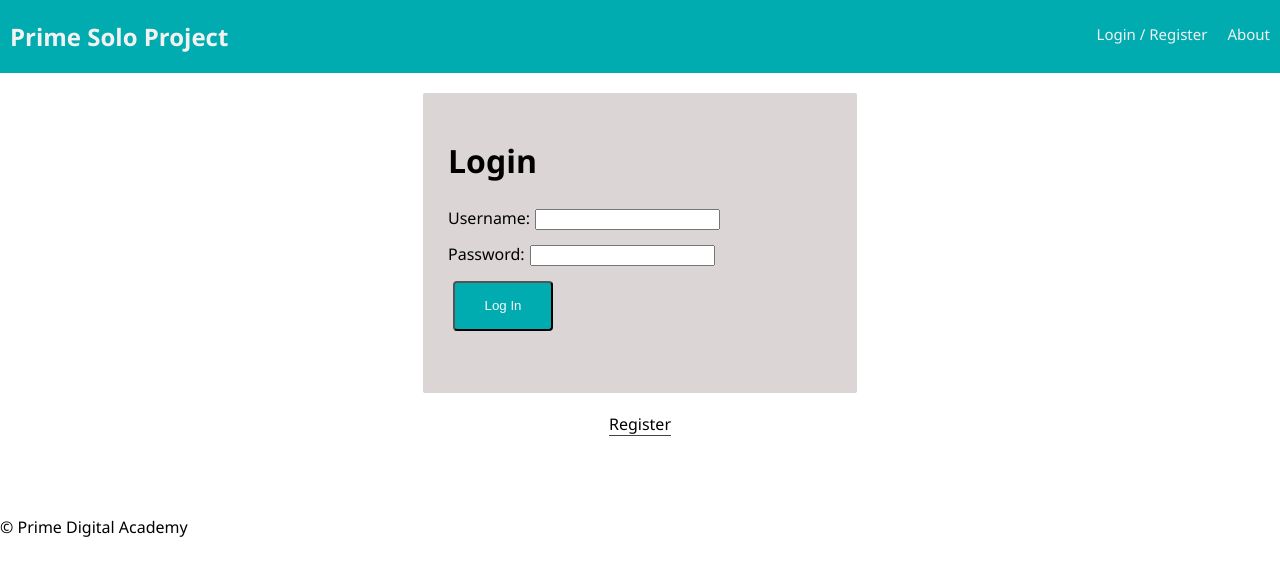
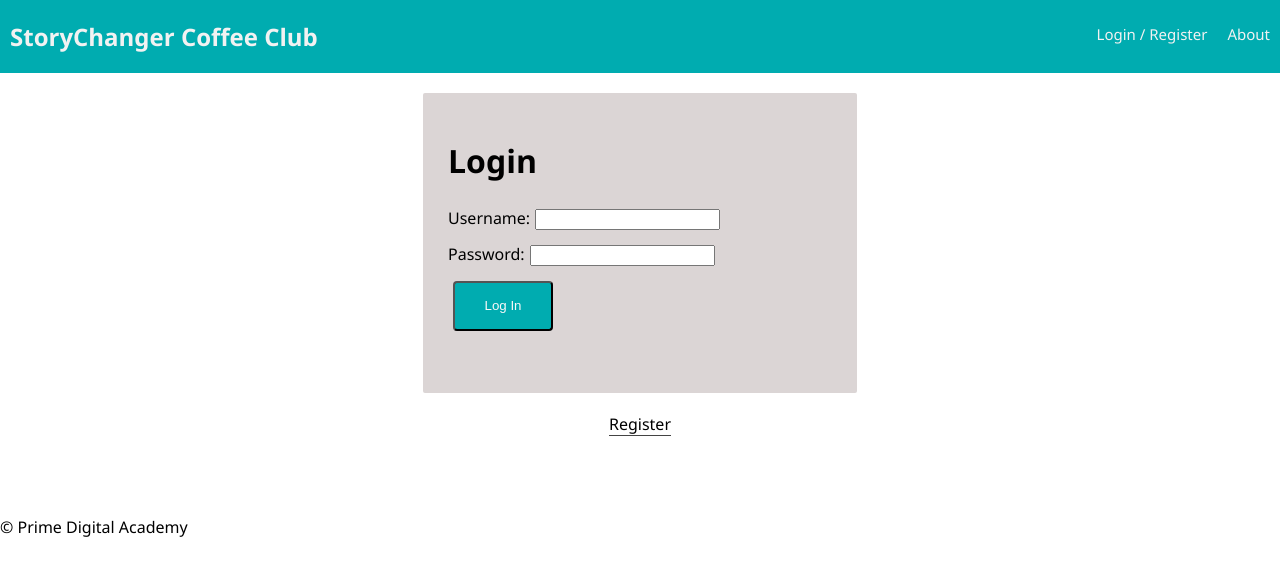
Before and after one commit to jessicaheggem/coffee-club, a React app: page /#/home in a window 1280 px wide. Built offline with nearby package versions, Linux system fonts and the light colour scheme; no server answers.

Commit message:
updated app name

```diff
--- a/public/index.html
+++ b/public/index.html
@@ -5,7 +5,7 @@
     <meta name="viewport" content="width=device-width, initial-scale=1, shrink-to-fit=no">
     <meta name="theme-color" content="#000000">
 
-    <title>Storychanger Coffee Club</title>
+    <title>StoryChanger Coffee Club</title>
   </head>
   <body>
     <noscript>
--- a/src/components/Nav/Nav.js
+++ b/src/components/Nav/Nav.js
@@ -7,7 +7,7 @@ import './Nav.css';
 const Nav = (props) => (
   <div className="nav">
     <Link to="/home">
-      <h2 className="nav-title">Prime Solo Project</h2>
+      <h2 className="nav-title">StoryChanger Coffee Club</h2>
     </Link>
     <div className="nav-right">
       <Link className="nav-link" to="/home">
```
